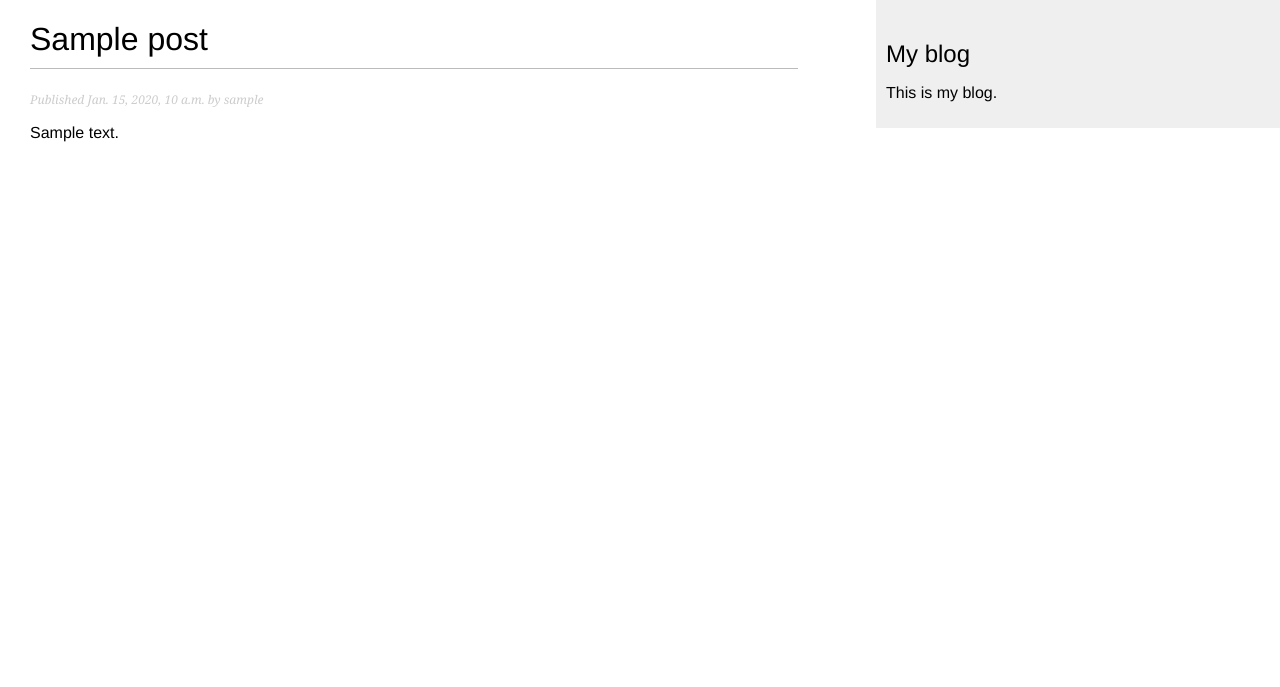
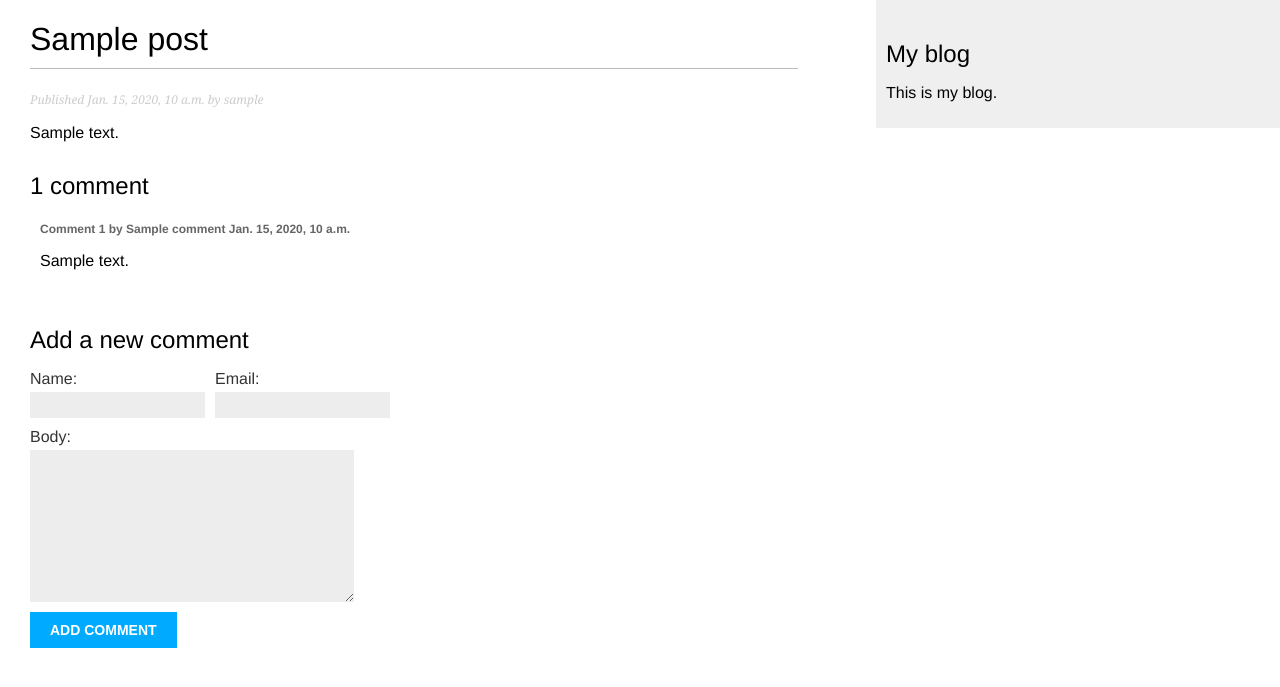
Before and after one commit to Zaid-Al-Habbal/just-write-it, a Django app: a page that uses blog/templates/blog/post/detail.html in a window 1280 px wide. Shown: the top 687 px of the page. Run offline with Django 5.2, Linux system fonts and the light colour scheme; tables that the repository leaves empty hold one stand-in row (values such as "Sample post").

Commit message:
add comments

```diff
--- a/blog/admin.py
+++ b/blog/admin.py
@@ -1,5 +1,6 @@
 from django.contrib import admin
-from .models import Post
+from .models import Post, Comment
 
 # Register your models here.
 admin.site.register(Post)
+admin.site.register(Comment)
--- /dev/null
+++ b/blog/forms.py
@@ -0,0 +1,13 @@
+from django import forms
+from .models import Comment
+
+class EmailPostForm(forms.Form):
+    name = forms.CharField(max_length=25)
+    email = forms.EmailField()
+    to = forms.EmailField()
+    comments = forms.CharField(required=False, widget=forms.Textarea)
+
+class CommentForm(forms.ModelForm):
+    class Meta:
+        model = Comment
+        fields = ['name', 'email', 'body']
--- a/blog/models.py
+++ b/blog/models.py
@@ -53,3 +53,22 @@ class Post(models.Model):
         return reverse("blog:post_detail", args=[
             self.publish.year, self.publish.month, self.publish.day, self.slug
         ])
+
+
+class Comment(models.Model):
+    post = models.ForeignKey(Post, on_delete=models.CASCADE, related_name='comments')
+    name = models.CharField(max_length=80)
+    email = models.EmailField()
+    body = models.TextField()
+    created = models.DateTimeField(auto_now_add=True)
+    updated = models.DateTimeField(auto_now=True)
+    active = models.BooleanField(default=True)
+
+    class Meta:
+        ordering = ['created']
+        indexes = [
+            models.Index(fields=['created'])
+        ]
+
+    def __str__(self):
+        return f'Comment by {self.name} on {self.post}'
--- a/blog/templates/blog/post/detail.html
+++ b/blog/templates/blog/post/detail.html
@@ -6,4 +6,21 @@
 Published {{ post.publish }} by {{ post.author }}
 </p>
 {{ post.body|linebreaks }}
+{% with comments.count as total_comments %}
+<h2>
+{{ total_comments }} comment{{ total_comments|pluralize }}
+</h2>
+{% endwith %}
+{% for comment in comments %}
+<div class="comment">
+<p class="info">
+Comment {{ forloop.counter }} by {{ comment.name }}
+{{ comment.created }}
+</p>
+{{ comment.body|linebreaks }}
+</div>
+{% empty %}
+<p>There are no comments.</p>
+{% endfor %}
+{% include "blog/post/includes/comment_form.html" %}
 {% endblock %}
--- a/blog/templates/blog/post/list.html
+++ b/blog/templates/blog/post/list.html
@@ -15,5 +15,5 @@
     </p>
     {{ post.body|truncatewords:30|linebreaks }}
   {% endfor %}
-  {% include "pagination.html" with page=posts %}
+  {% include "pagination.html" with page=page_obj %}
 {% endblock %}
--- a/blog/urls.py
+++ b/blog/urls.py
@@ -4,7 +4,9 @@ from . import views
 app_name = 'blog'
 urlpatterns = [
     #post views:
-    path('', views.post_list, name='post_list'),
+    # path('', views.post_list, name='post_list'),
+    path('', views.PostListView.as_view(), name='post_list'),
     path('<int:year>/<int:month>/<int:day>/<slug:post>/', views.post_detail, name='post_detail'),
+    path('<int:post_id>/comment/', views.post_comment, name='post_comment'),
 
 ]
--- a/blog/views.py
+++ b/blog/views.py
@@ -2,9 +2,21 @@ from django.shortcuts import render, get_object_or_404
 from django.http import Http404
 from django.core.paginator import EmptyPage, PageNotAnInteger, Paginator
 from .models import Post
+from django.views.generic import ListView
+from django.views.decorators.http import require_POST
+from .forms import CommentForm
+
+# Create your views here.
+class PostListView(ListView):
+    """
+    Alternatives post list view
+    """
+    queryset = Post.published.all()
+    context_object_name = 'posts'
+    paginate_by = 2
+    template_name = 'blog/post/list.html'
 
 
-# Create your views here.
 def post_list(request):
     posts = Post.published.all()
     paginator = Paginator(posts, 2)
@@ -24,4 +36,38 @@ def post_detail(request, year, month, day, post):
     post = get_object_or_404(
         Post, status=Post.Status.PUBLISH, publish__year=year, publish__month=month, publish__day =day, slug=post
         )
-    return render(request, "blog/post/detail.html", {"post": post})
+    comments = post.comments.all()
+    form = CommentForm()
+
+    return render(request, "blog/post/detail.html", {"post": post, "comments":comments, "form": form})
+
+
+def post_share(request, post_id):
+    # Retrieve post by id
+    post = get_object_or_404(Post, id=post_id, status=Post.Status.PUBLISHED)
+    if request.method == 'POST':
+        # Form was submitted
+        form = EmailPostForm(request.POST)
+    if form.is_valid():
+        # Form fields passed validation
+        cd = form.cleaned_data
+        # ... send email
+    else:
+        form = EmailPostForm()
+    return render(request,'blog/post/share.html', { 'post': post,'form': form })
+
+
+@require_POST
+def post_comment(request, post_id):
+    post = get_object_or_404(Post, id=post_id, status=Post.Status.PUBLISH)
+    comment = None
+    # A comment was posted
+    form = CommentForm(data=request.POST)
+    if form.is_valid():
+        # Create a Comment object without saving it to the data
+        comment = form.save(commit=False)
+        # Assign the post to the comment
+        comment.post = post
+        # Save the comment to the database
+        comment.save()
+    return render(request, 'blog/post/comment.html',{'post': post, 'form': form, 'comment': comment})
```
Also changed, not shown: dj_project/settings.py (+10 -1 lines), blog/migrations/0003_comment.py (added), 1 other file.
